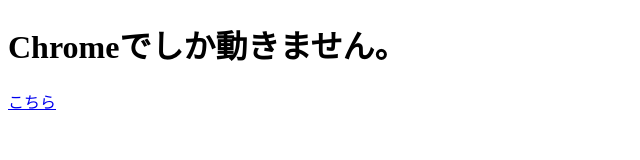
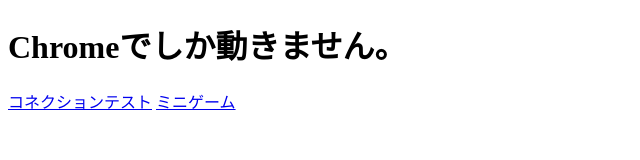
Before and after one commit to hanebarla/esp32_minigame, a plain HTML site: page index.html in a window 1280 px wide. Shown: the whole page, without its empty margins (0-640 px from the left). Drawn offline with Linux system fonts and the light colour scheme.

Commit message:
add files

```diff
--- a/index.html
+++ b/index.html
@@ -9,9 +9,10 @@
 
     <body>
         <h1>Chromeでしか動きません。</h1>
-        <a href="./minigame.html">こちら</a>
+        <a href="./connect.html">コネクションテスト</a>
+        <a href="./minigame.html">ミニゲーム</a>
         <script>
                 console.log("ok");
-            </script>
+        </script>
     </body>
 </html>
```
Also changed, not shown: connect.html (added, +11 -0 lines), minigame.html (+2 -2 lines), js_code/minigame.js (added).
